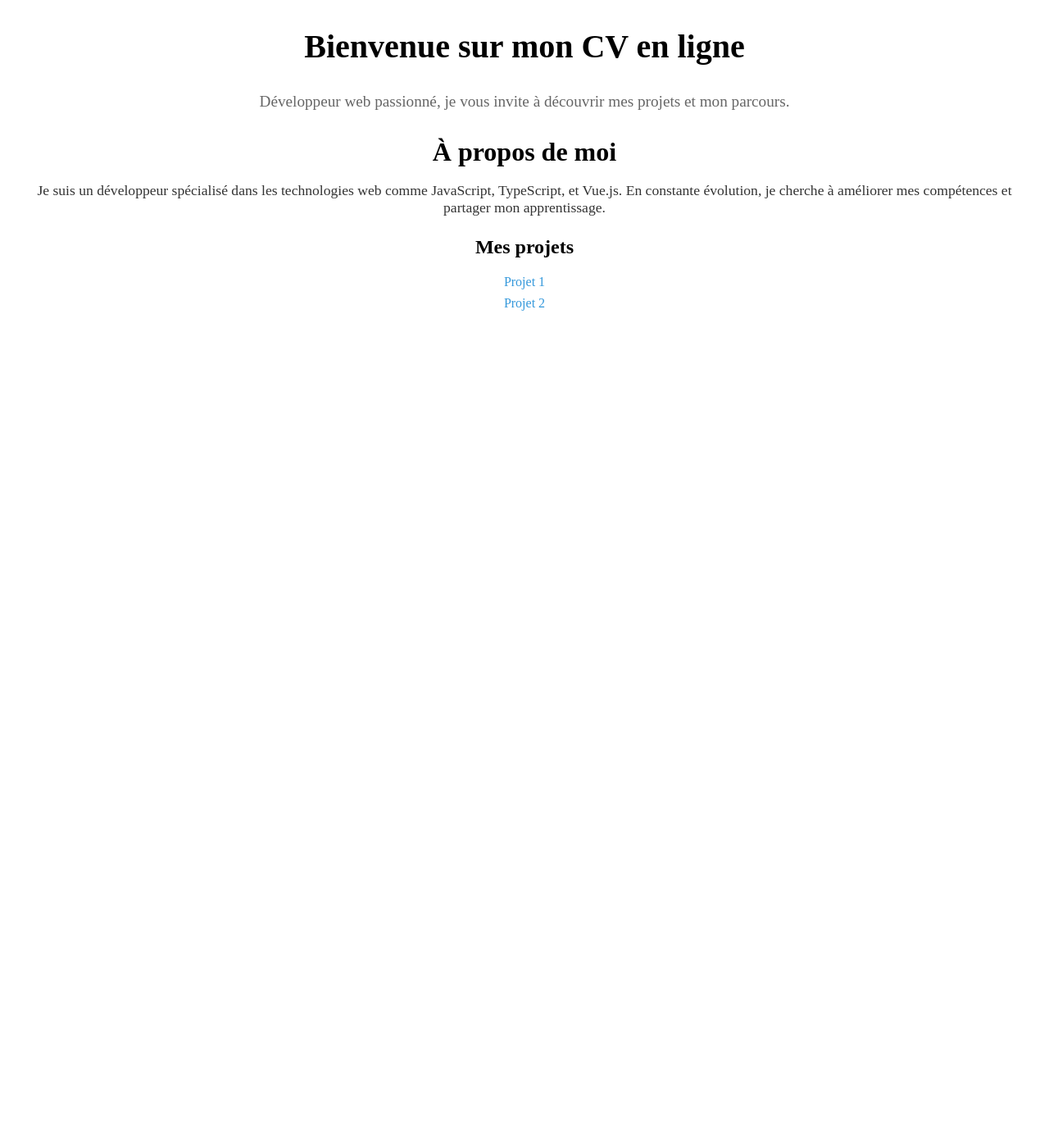
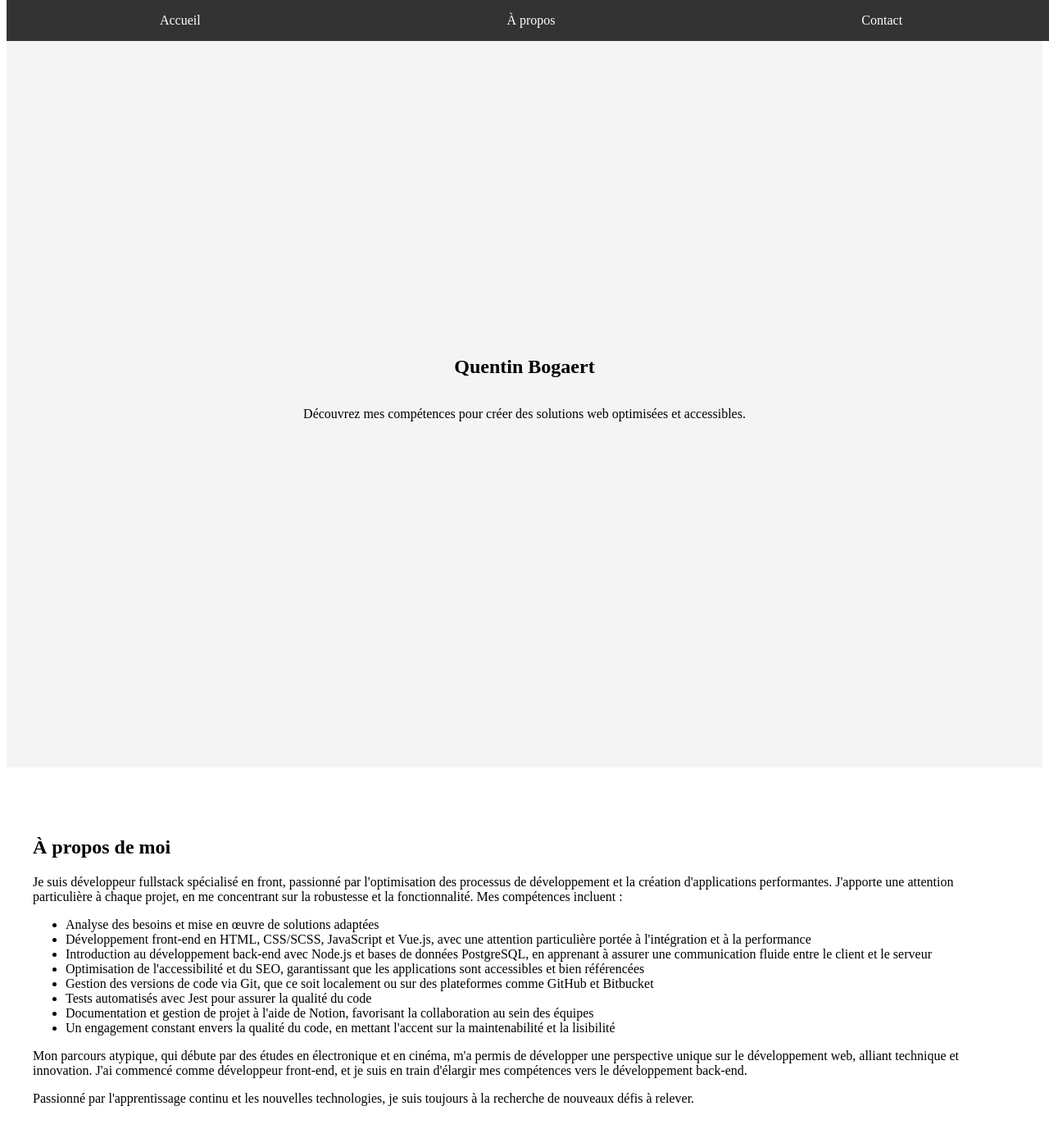
Before and after one commit to Quentin1992/my-personnal-website, a Nuxt app: page / in a window 1280 px wide. Shown: the top 1388 px of the page at 82% size. Before the commit the page ends 800 px from the top, so only its background shows below. Built offline with nearby package versions, Linux system fonts and the light colour scheme.

Commit message:
init better hrml template

```diff
--- a/pages/index.vue
+++ b/pages/index.vue
@@ -1,86 +1,220 @@
 <template>
-  <section class="homepage">
-    <header>
-      <h1>Bienvenue sur mon CV en ligne</h1>
-      <p>Développeur web passionné, je vous invite à découvrir mes projets et mon parcours.</p>
+	<div>
+		<!-- Header avec navigation fixe -->
+		<header class="header">
+			<nav>
+				<ul>
+					<li><a href="#hero">Accueil</a></li>
+					<li><a href="#about">À propos</a></li>
+					<!-- <li><a href="#projects">Projets</a></li>
+					<li><a href="#blog">Blog</a></li> -->
+					<li><a href="#contact">Contact</a></li>
+				</ul>
+			</nav>
 		</header>
 
-    <div class="intro">
+		<!-- Section Héros -->
+		<section id="hero" class="hero">
+			<h1>Quentin Bogaert</h1>
+			<p>
+				Découvrez mes compétences pour créer des solutions web
+				optimisées et accessibles.
+			</p>
+			<!-- <button @click="scrollToSection('#projects')">
+				Découvrir mes projets
+			</button> -->
+		</section>
+
+		<!-- Section À propos -->
+		<section id="about" class="about">
 			<h2>À propos de moi</h2>
 			<p>
-        Je suis un développeur spécialisé dans les technologies web comme JavaScript, TypeScript, et Vue.js.
-        En constante évolution, je cherche à améliorer mes compétences et partager mon apprentissage.
+				Je suis développeur fullstack spécialisé en front, passionné par
+				l'optimisation des processus de développement et la création
+				d'applications performantes. J'apporte une attention
+				particulière à chaque projet, en me concentrant sur la
+				robustesse et la fonctionnalité. Mes compétences incluent :
 			</p>
+			<ul>
+				<li>
+					Analyse des besoins et mise en œuvre de solutions adaptées
+				</li>
+				<li>
+					Développement front-end en HTML, CSS/SCSS, JavaScript et
+					Vue.js, avec une attention particulière portée à
+					l'intégration et à la performance
+				</li>
+				<li>
+					Introduction au développement back-end avec Node.js et bases
+					de données PostgreSQL, en apprenant à assurer une
+					communication fluide entre le client et le serveur
+				</li>
+				<li>
+					Optimisation de l'accessibilité et du SEO, garantissant que
+					les applications sont accessibles et bien référencées
+				</li>
+				<li>
+					Gestion des versions de code via Git, que ce soit localement
+					ou sur des plateformes comme GitHub et Bitbucket
+				</li>
+				<li>
+					Tests automatisés avec Jest pour assurer la qualité du code
+				</li>
+				<li>
+					Documentation et gestion de projet à l'aide de Notion,
+					favorisant la collaboration au sein des équipes
+				</li>
+				<li>
+					Un engagement constant envers la qualité du code, en mettant
+					l'accent sur la maintenabilité et la lisibilité
+				</li>
+			</ul>
+			<p>
+				Mon parcours atypique, qui débute par des études en électronique
+				et en cinéma, m'a permis de développer une perspective unique
+				sur le développement web, alliant technique et innovation. J'ai
+				commencé comme développeur front-end, et je suis en train
+				d'élargir mes compétences vers le développement back-end.
+			</p>
+			<p>
+				Passionné par l'apprentissage continu et les nouvelles
+				technologies, je suis toujours à la recherche de nouveaux défis
+				à relever.
+			</p>
+		</section>
+
+		<!-- Section Projets -->
+		<!-- <section id="projects" class="projects">
+			<h2>Mes projets</h2>
+			<div
+				v-for="(project, index) in projects"
+				:key="index"
+				class="project"
+			>
+				<h3>{{ project.title }}</h3>
+				<p>{{ project.description }}</p>
 			</div>
+		</section> -->
 
-    <div class="projects">
-      <h2>Mes projets</h2>
-      <ul>
-        <li><a href="#">Projet 1</a></li>
-        <li><a href="#">Projet 2</a></li>
-      </ul>
+		<!-- Section Blog -->
+		<!-- <section id="blog" class="blog">
+			<h2>Derniers articles de blog</h2>
+			<div
+				v-for="(post, index) in blogPosts"
+				:key="index"
+				class="blog-post"
+			>
+				<h3>{{ post.title }}</h3>
+				<p>{{ post.summary }}</p>
 			</div>
+		</section> -->
+
+		<!-- Section Contact -->
+		<section id="contact" class="contact">
+			<h2>Contact</h2>
+			<p>
+				Envie de me contacter ? Retrouvez-moi sur
+				<a href="https://www.linkedin.com/in/quentin-bogaert/">
+					LinkedIn </a
+				>,
+				<a
+					href="https://welovedevs.com/app/user/quentin-developpeur-web-frontend"
+				>
+					WeLoveDevs </a
+				>, ou <a href="https://github.com/Quentin1992"> GitHub </a>.
+			</p>
 		</section>
+
+		<!-- Footer -->
+		<footer class="footer">
+			<p>&copy; 2024 TechBuilder</p>
+			<nav>
+				<a href="#hero">Mentions légales</a> |
+				<a href="#privacy">Politique de confidentialité</a>
+			</nav>
+		</footer>
+	</div>
 </template>
 
-<script lang="ts">
+<script>
 export default {
-  name: 'HomePage',
-}
+	data() {
+		return {
+			projects: [
+				{
+					title: "To-do list TypeScript",
+					description:
+						"Une application de to-do list construite en TypeScript.",
+				},
+				{
+					title: "Site vitrine personnel",
+					description:
+						"Mon site personnel pour présenter mes projets et articles.",
+				},
+			],
+			blogPosts: [
+				{
+					title: "Pourquoi j'ai décidé d'apprendre TypeScript",
+					summary: "Un article sur mes motivations...",
+				},
+				{
+					title: "Installer et configurer TypeScript",
+					summary: "Un guide pour débutants en TypeScript.",
+				},
+			],
+		};
+	},
+	methods: {
+		scrollToSection(id) {
+			document.querySelector(id).scrollIntoView({ behavior: "smooth" });
+		},
+	},
+};
 </script>
 
 <style scoped lang="scss">
-.homepage {
-  text-align: center;
-  margin: 2rem;
-
-  header {
-    margin-bottom: 2rem;
-
-    h1 {
-      font-size: 2.5rem;
+/* Styles de base */
+body {
+	margin: 0;
 }
 
-    p {
-      font-size: 1.2rem;
-      color: #666;
-    }
-  }
-
-  .intro {
-    margin: 1.5rem 0;
-
-    h2 {
-      font-size: 2rem;
-      margin-bottom: 1rem;
-    }
-
-    p {
-      font-size: 1.1rem;
-      color: #333;
-    }
-  }
-
-  .projects {
-    margin: 1.5rem 0;
-
-    ul {
-      list-style-type: none;
+.header {
+	position: fixed;
+	top: 0;
+	width: 100%;
+	background: #333;
+	color: #fff;
+	nav ul {
+		display: flex;
+		list-style: none;
+		justify-content: space-around;
 		padding: 0;
-
-      li {
-        margin: 0.5rem 0;
-
-        a {
-          color: #3498db;
+		li a {
+			color: #fff;
 			text-decoration: none;
-
-          &:hover {
-            text-decoration: underline;
+			padding: 1em;
 		}
 	}
 }
+.hero,
+.about,
+.projects,
+.blog,
+.contact {
+	padding: 4rem 2rem;
+	min-height: 100vh;
 }
+.hero {
+	display: flex;
+	flex-direction: column;
+	align-items: center;
+	justify-content: center;
+	background: #f4f4f4;
 }
+.footer {
+	background: #333;
+	color: #fff;
+	text-align: center;
+	padding: 1rem;
 }
 </style>
--- a/styles.css
+++ /dev/null
@@ -1,49 +0,0 @@
-* {
-    margin: 0;
-    padding: 0;
-    box-sizing: border-box;
-}
-
-body {
-    font-family: Arial, sans-serif;
-    line-height: 1.6;
-    margin: 0;
-    padding: 0;
-}
-
-header {
-    background-color: #333;
-    color: #fff;
-    padding: 10px 0;
-    text-align: center;
-}
-
-header .logo {
-    font-size: 24px;
-    font-weight: bold;
-}
-
-nav ul {
-    list-style: none;
-    padding: 0;
-}
-
-nav ul li {
-    display: inline;
-    margin: 0 15px;
-}
-
-nav ul li a {
-    color: #fff;
-    text-decoration: none;
-}
-
-footer {
-    text-align: center;
-    padding: 10px;
-    background-color: #333;
-    color: #fff;
-    position: fixed;
-    bottom: 0;
-    width: 100%;
-}
```
Also changed, not shown: index.html (deleted, +0 -31 lines). Lines whose indentation alone changed are shown as unchanged.
